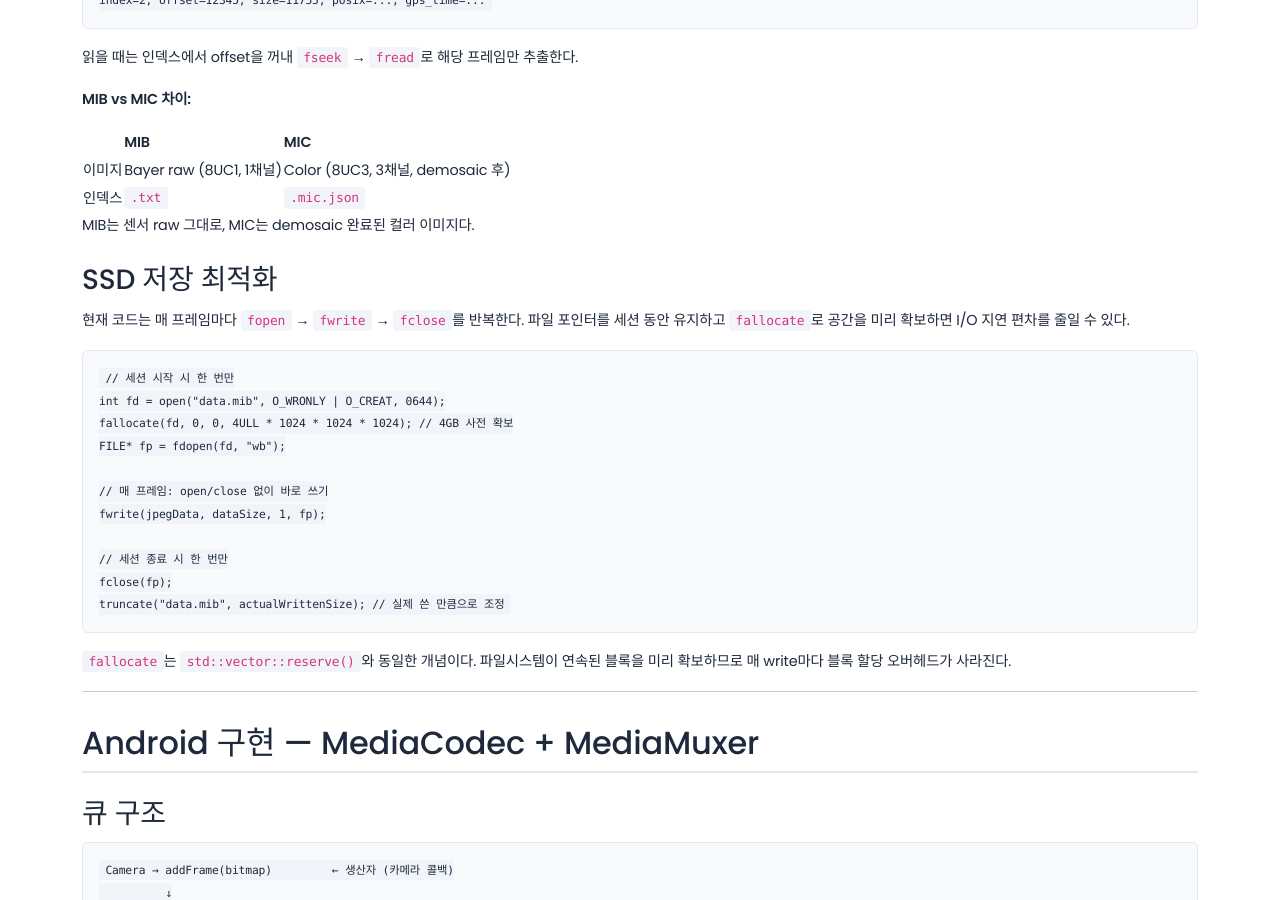
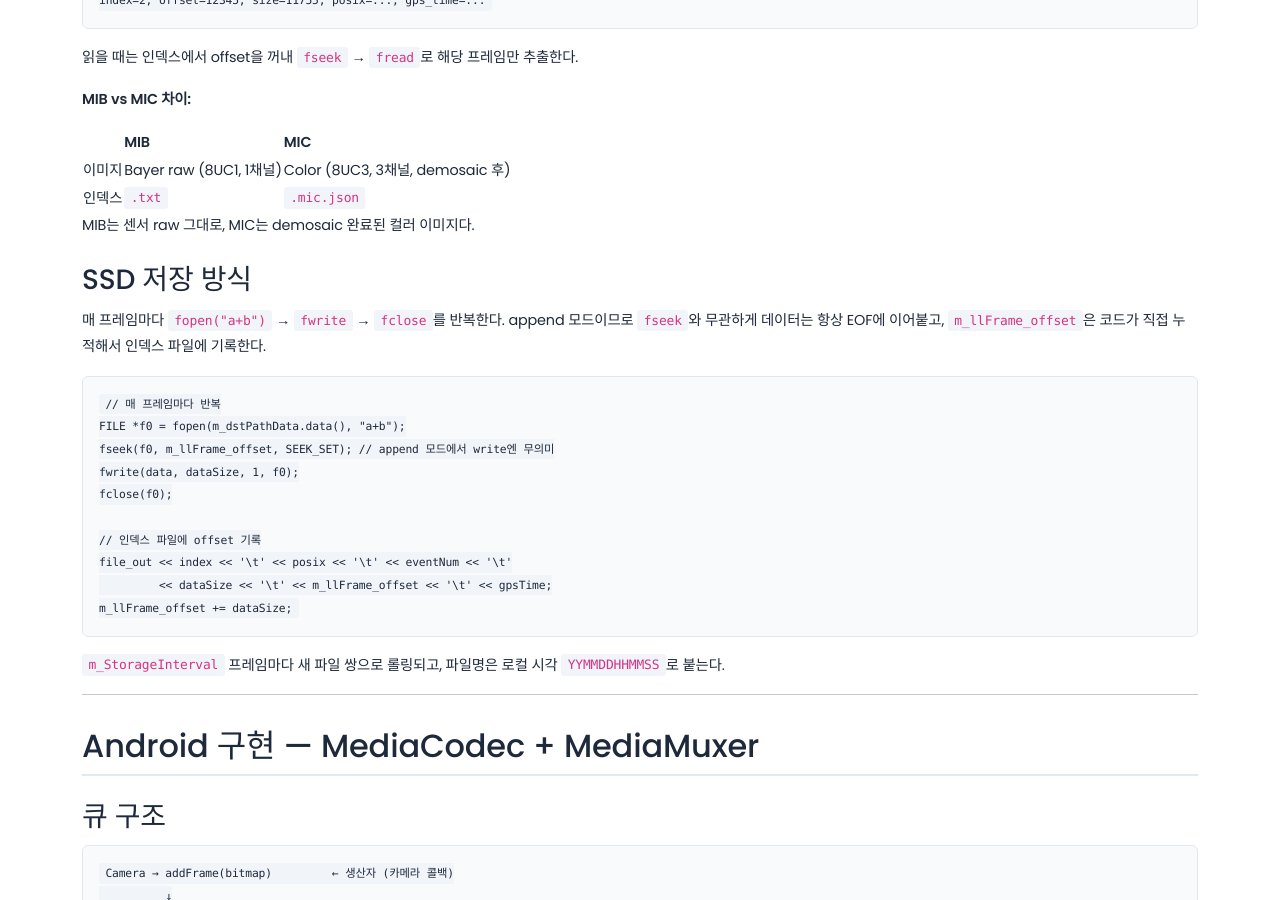
Before and after one commit to jinwoo-Sync/jinwoo-Sync.github.io, a Jekyll site: the page built from _posts/2026-04-08-producer-consumer-logging.md, in a window 1280 px wide and 900 px high, scrolled down 1741 px. Built offline with Jekyll 4.4.1, drawn with Linux system fonts in a browser that asks for light colours.

Commit message:
수정완료

````diff
--- a/_posts/2026-04-08-producer-consumer-logging.md
+++ b/_posts/2026-04-08-producer-consumer-logging.md
@@ -78,25 +78,24 @@ index=2, offset=12345, size=11755, posix=..., gps_time=...
 
 MIB는 센서 raw 그대로, MIC는 demosaic 완료된 컬러 이미지다.
 
-### SSD 저장 최적화
+### SSD 저장 방식
 
-현재 코드는 매 프레임마다 `fopen` → `fwrite` → `fclose`를 반복한다. 파일 포인터를 세션 동안 유지하고 `fallocate`로 공간을 미리 확보하면 I/O 지연 편차를 줄일 수 있다.
+매 프레임마다 `fopen("a+b")` → `fwrite` → `fclose`를 반복한다. append 모드이므로 `fseek`와 무관하게 데이터는 항상 EOF에 이어붙고, `m_llFrame_offset`은 코드가 직접 누적해서 인덱스 파일에 기록한다.
 
 ```cpp
-// 세션 시작 시 한 번만
-int fd = open("data.mib", O_WRONLY | O_CREAT, 0644);
-fallocate(fd, 0, 0, 4ULL * 1024 * 1024 * 1024); // 4GB 사전 확보
-FILE* fp = fdopen(fd, "wb");
+// 매 프레임마다 반복
+FILE *f0 = fopen(m_dstPathData.data(), "a+b");
+fseek(f0, m_llFrame_offset, SEEK_SET); // append 모드에서 write엔 무의미
+fwrite(data, dataSize, 1, f0);
+fclose(f0);
 
-// 매 프레임: open/close 없이 바로 쓰기
-fwrite(jpegData, dataSize, 1, fp);
-
-// 세션 종료 시 한 번만
-fclose(fp);
-truncate("data.mib", actualWrittenSize); // 실제 쓴 만큼으로 조정
+// 인덱스 파일에 offset 기록
+file_out << index << '\t' << posix << '\t' << eventNum << '\t'
+         << dataSize << '\t' << m_llFrame_offset << '\t' << gpsTime;
+m_llFrame_offset += dataSize;
 ```
 
-`fallocate`는 `std::vector::reserve()`와 동일한 개념이다. 파일시스템이 연속된 블록을 미리 확보하므로 매 write마다 블록 할당 오버헤드가 사라진다.
+`m_StorageInterval` 프레임마다 새 파일 쌍으로 롤링되고, 파일명은 로컬 시각 `YYMMDDHHMMSS`로 붙는다.
 
 ---
 
````
